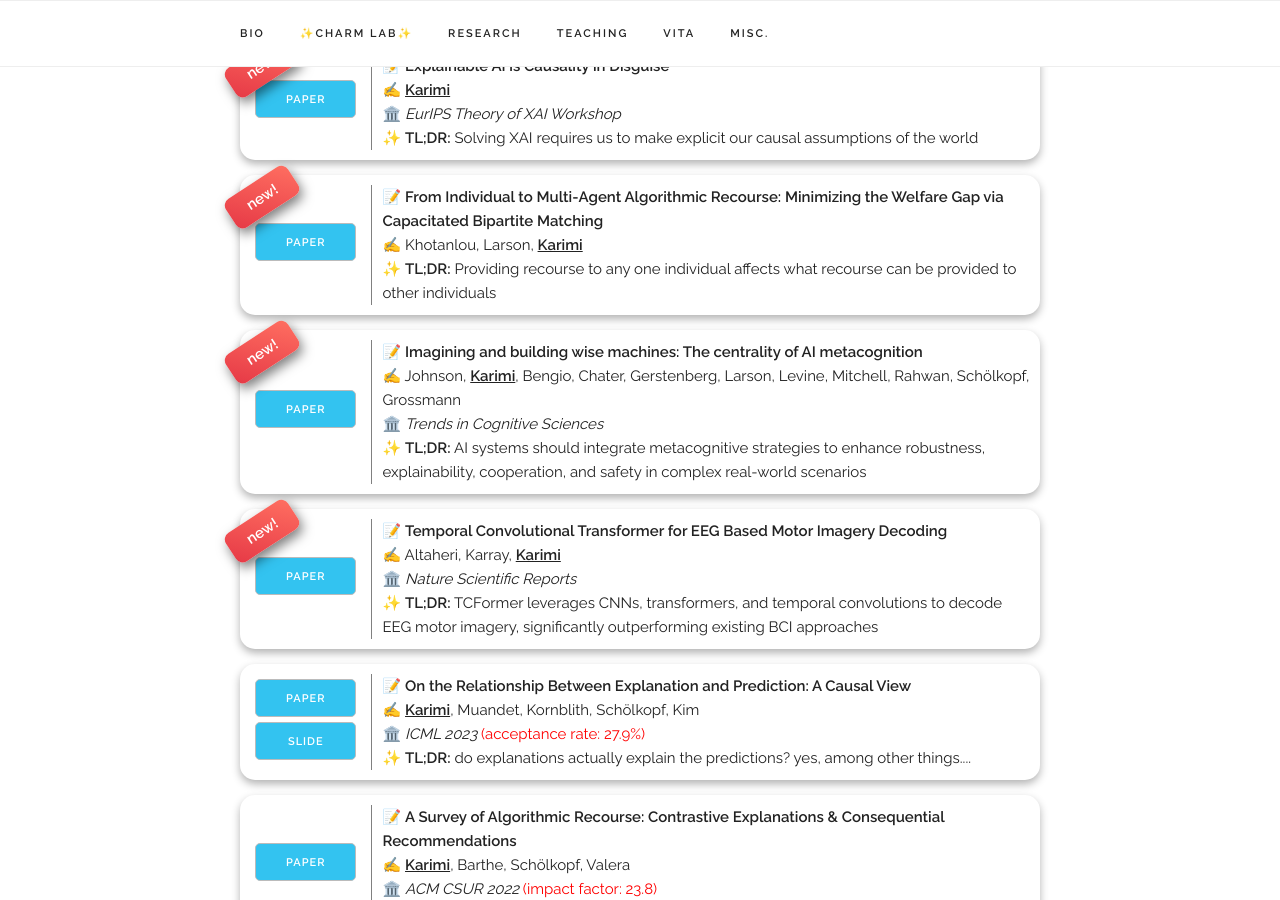
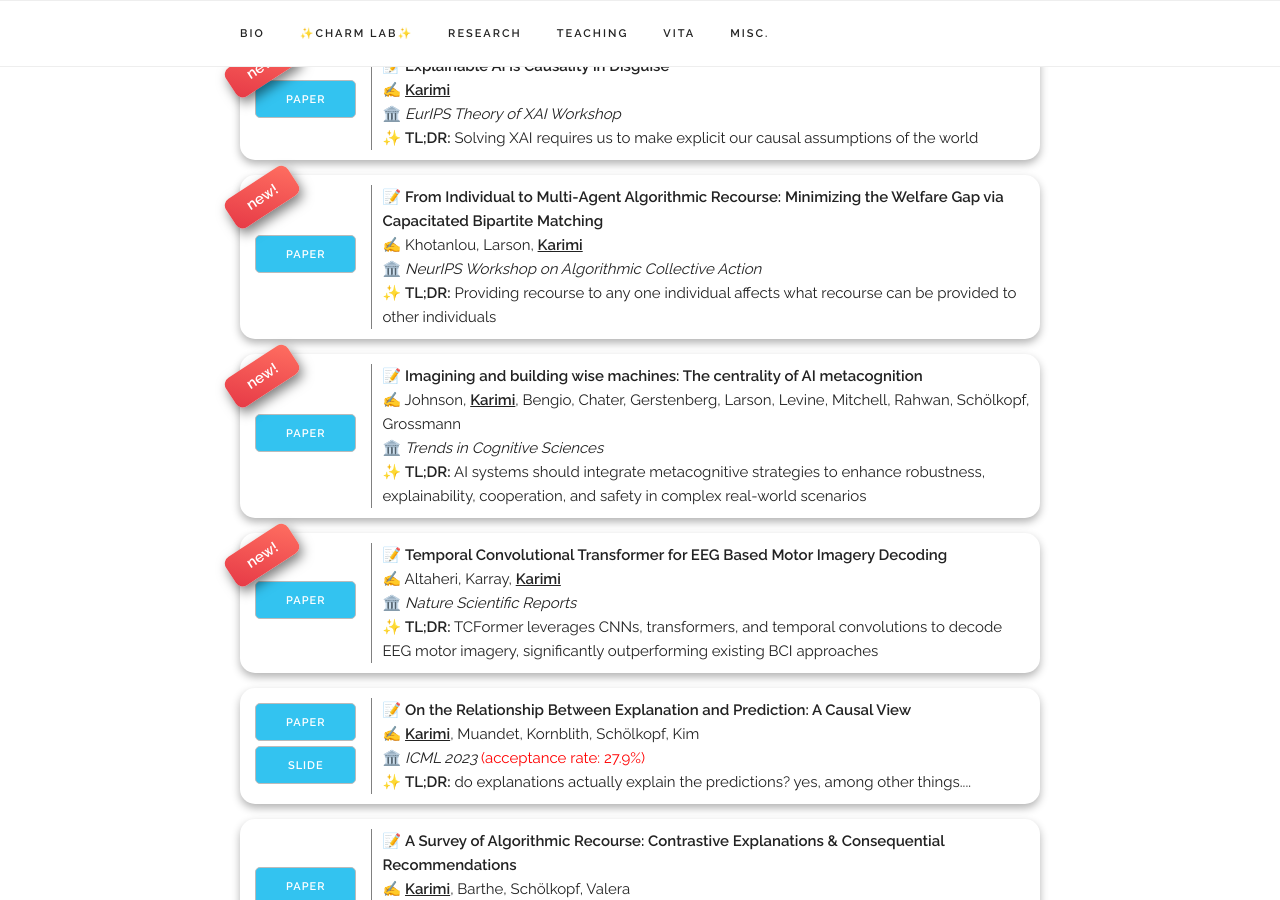
Before and after one commit to charmlab/website, a Jekyll site: the page built from index.html, in a window 1280 px wide and 900 px high, scrolled down 3187 px. Built offline with Jekyll 4.4.1, drawn with Linux system fonts in a browser that asks for light colours; some web fonts are replaced.

Commit message:
Updated pubs.

```diff
--- a/_data/publications.yaml
+++ b/_data/publications.yaml
@@ -29,7 +29,7 @@ papers:
 
   - title: "From Individual to Multi-Agent Algorithmic Recourse: Minimizing the Welfare Gap via Capacitated Bipartite Matching"
     authors: "Khotanlou, Larson, <u><b>Karimi</b></u>"
-    venue:
+    venue: NeurIPS Workshop on Algorithmic Collective Action
     categories: ["Selected", "Algorithmic Recourse"]
     paper_pdf: "https://arxiv.org/abs/2508.11070"
     acceptance_rate:
```
